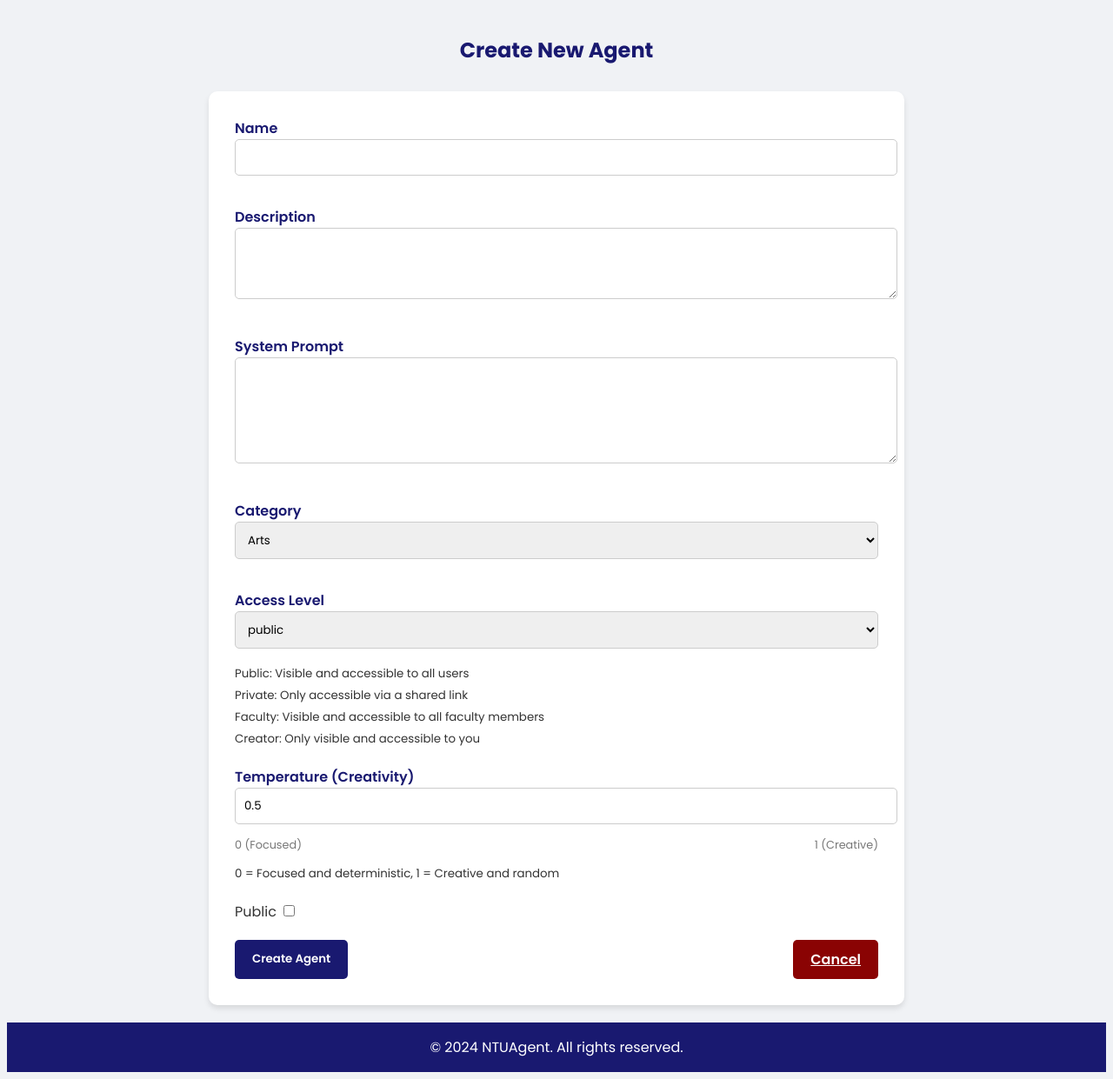
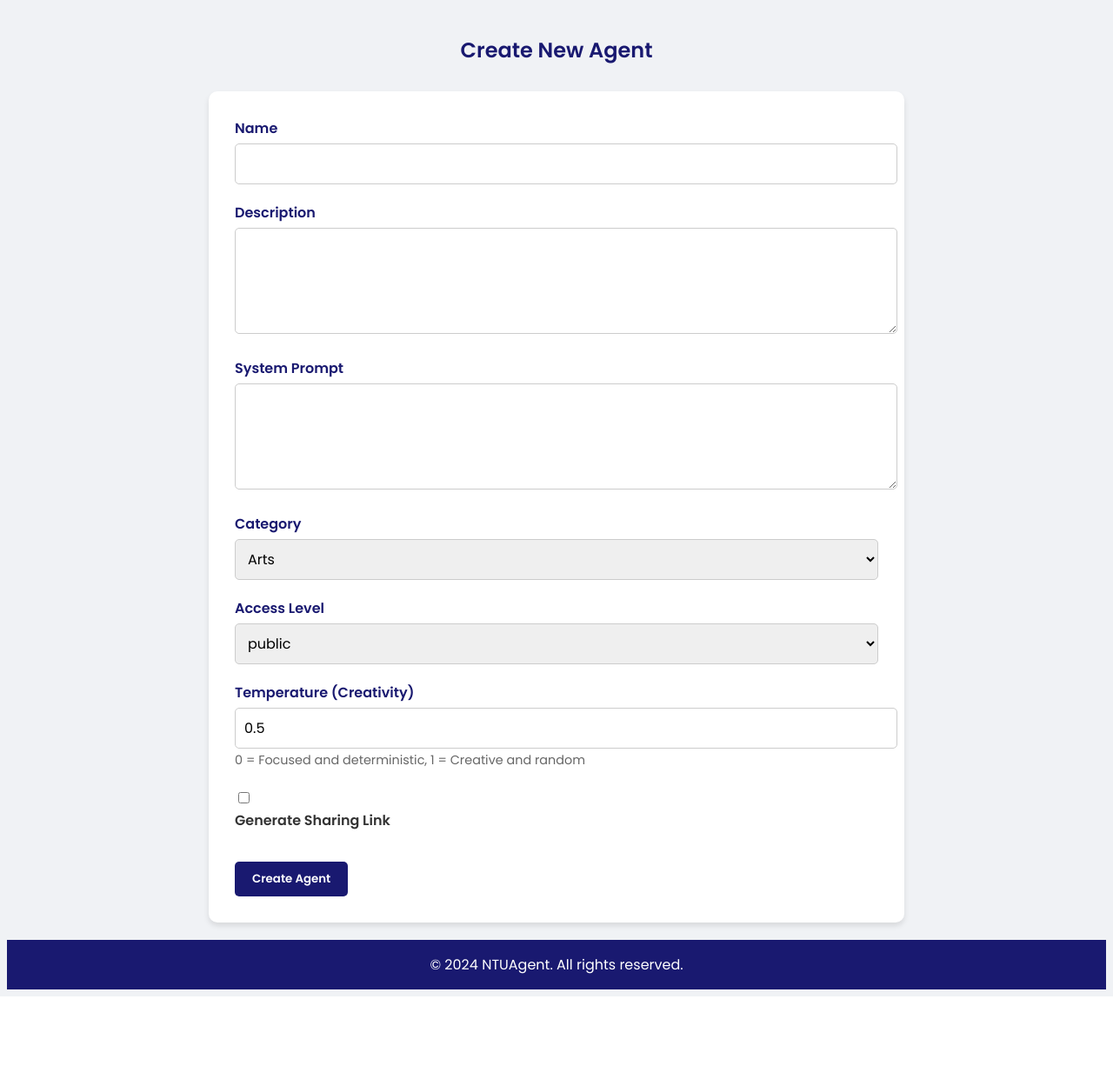
Before and after one commit to simonraj79/Ntu_Agent_Stage, a Flask app: page /create-agent in a window 1280 px wide. Shown: the part 90-1331 px from the top of the page at 87% size. After the commit the page ends 1236 px from the top, so only its background shows below. Run offline with Flask 3, Linux system fonts and the light colour scheme; the visitor is signed in with stand-in values (Sample User, id 1); data comes from the database, SQL or seed files in the repository; some libraries are stand-ins or nearby versions.

Commit message:
feat: Add generate_sharing_link option to AgentForm

```diff
--- a/app/forms.py
+++ b/app/forms.py
@@ -1,6 +1,6 @@
 # app/forms.py
 from flask_wtf import FlaskForm
-from wtforms import StringField, TextAreaField, SelectField, PasswordField, SubmitField, DecimalField, BooleanField
+from wtforms import StringField, TextAreaField, SelectField, DecimalField, BooleanField, SubmitField, PasswordField
 from wtforms.validators import DataRequired, Length, Email, EqualTo, NumberRange
 from app.models.agent import AccessLevel
 
@@ -12,7 +12,8 @@ class AgentForm(FlaskForm):
     access_level = SelectField('Access Level', choices=[(level.name, level.value) for level in AccessLevel])
     temperature = DecimalField('Temperature (Creativity)', default=0.5, places=1, validators=[NumberRange(min=0, max=1)],
                                description='0 = Focused and deterministic, 1 = Creative and random')
-    is_public = BooleanField('Public', default=False)  # Added this line
+    generate_sharing_link = BooleanField('Generate Sharing Link', default=False)
+    submit = SubmitField('Create Agent')
 
     def __init__(self, *args, **kwargs):
         super(AgentForm, self).__init__(*args, **kwargs)
--- a/app/routes/agents.py
+++ b/app/routes/agents.py
@@ -11,6 +11,10 @@ from datetime import datetime, timedelta
 from app.forms import AgentForm, DeleteAgentForm
 from app.models.agent import AccessLevel
 from urllib.parse import urlencode
+from app.models.agent import AccessLevel
+from app.utils.token_generator import generate_share_token, create_share_url
+
+
 
 bp = Blueprint('agents', __name__)
 
@@ -40,18 +44,67 @@ def create_agent():
             system_prompt=form.system_prompt.data,
             creator_id=current_user.id,
             category_id=form.category_id.data,
-            is_public=form.is_public.data,
-            temperature=form.temperature.data,
-            access_level=AccessLevel[form.access_level.data]
+            access_level=AccessLevel[form.access_level.data],
+            temperature=form.temperature.data
         )
-        if agent.access_level == AccessLevel.PRIVATE:
-            agent.generate_access_token()
+        if form.generate_sharing_link.data:
+            agent.generate_sharing_link()
         db.session.add(agent)
         db.session.commit()
         flash('Agent created successfully!', 'success')
         return redirect(url_for('agents.agent_directory'))
+    return render_template('create_agent.html', form=form)
 
-    return render_template('create_agent.html', form=form)
+@bp.route('/edit-agent/<int:agent_id>', methods=['GET', 'POST'])
+@login_required
+def edit_agent(agent_id):
+    agent = Agent.query.get_or_404(agent_id)
+    if agent.creator_id != current_user.id:
+        flash('You do not have permission to edit this agent.', 'error')
+        return redirect(url_for('agents.agent_directory'))
+
+    form = AgentForm(obj=agent)
+    form.category_id.choices = [(c.id, c.name) for c in AgentCategory.query.all()]
+
+    # Create an instance of DeleteAgentForm
+    delete_form = DeleteAgentForm()
+
+    if form.validate_on_submit():
+        form.populate_obj(agent)
+        agent.access_level = AccessLevel[form.access_level.data]
+        if form.generate_sharing_link.data and not agent.sharing_link:
+            agent.generate_sharing_link()
+        elif not form.generate_sharing_link.data:
+            agent.sharing_link = None
+        db.session.commit()
+        flash('Agent updated successfully.', 'success')
+        return redirect(url_for('agents.agent_details', agent_id=agent.id))
+
+    return render_template('edit_agent.html', form=form, agent=agent, delete_form=delete_form)
+
+@bp.route('/regenerate-link/<int:agent_id>', methods=['POST'])
+@login_required
+def regenerate_link(agent_id):
+    agent = Agent.query.get_or_404(agent_id)
+    if agent.creator_id != current_user.id:
+        return jsonify({'error': 'Permission denied'}), 403
+    agent.regenerate_sharing_link()
+    return jsonify({'new_link': agent.sharing_link})
+
+@bp.route('/shared-agent/<string:token>')
+@login_required
+def access_shared_agent(token):
+    agent = Agent.query.filter_by(sharing_link=token).first_or_404()
+    return redirect(url_for('agents.chat', agent_id=agent.id))
+
+@bp.route('/agent/<int:agent_id>')
+@login_required
+def agent_details(agent_id):
+    agent = Agent.query.get_or_404(agent_id)
+    if agent.creator_id != current_user.id and agent.access_level != AccessLevel.PUBLIC:
+        flash('You do not have permission to view this agent.', 'error')
+        return redirect(url_for('agents.agent_directory'))
+    return render_template('agent_details.html', agent=agent)
 
 @bp.route('/chat/<int:agent_id>', methods=['GET', 'POST'])
 @login_required
@@ -216,35 +269,30 @@ def conversation_history():
 @bp.route('/agent-directory')
 @login_required
 def agent_directory():
-    user_agents = Agent.query.filter(or_(Agent.creator_id == current_user.id,
-                                         Agent.collaborators.any(user_id=current_user.id))).all()
-    other_agents = Agent.query.filter(Agent.creator_id != current_user.id,
-                                      Agent.access_level == AccessLevel.PUBLIC).all()
+    page = request.args.get('page', 1, type=int)
+
+    # Query for user's agents with pagination
+    user_agents = Agent.query.filter(
+        or_(Agent.creator_id == current_user.id,
+            Agent.collaborators.any(user_id=current_user.id))
+    ).order_by(Agent.created_at.desc()).paginate(page=page, per_page=12)
+
+    # Query for other public agents, limited to 5
+    other_agents = Agent.query.filter(
+        Agent.creator_id != current_user.id,
+        Agent.access_level == AccessLevel.PUBLIC
+    ).order_by(Agent.created_at.desc()).limit(5).all()
+
+    # Query for categories
     categories = AgentCategory.query.all()
-    return render_template('agent_directory.html', user_agents=user_agents,
-                           other_agents=other_agents, categories=categories)
 
-@bp.route('/edit-agent/<int:agent_id>', methods=['GET', 'POST'])
-@login_required
-def edit_agent(agent_id):
-    agent = Agent.query.get_or_404(agent_id)
-    if agent.creator_id != current_user.id:
-        flash('You do not have permission to edit this agent.')
-        return redirect(url_for('agents.agent_directory'))
+    return render_template('agent_directory.html',
+                           user_agents=user_agents,
+                           other_agents=other_agents,
+                           categories=categories,
+                           AccessLevel=AccessLevel)
 
-    form = AgentForm(obj=agent)
-    if form.validate_on_submit():
-        form.populate_obj(agent)
-        agent.category_id = form.category_id.data
 
-        if agent.access_level == AccessLevel.PRIVATE and not agent.access_token:
-            agent.generate_access_token()
-
-        db.session.commit()
-        flash('Agent updated successfully.')
-        return redirect(url_for('agents.agent_directory'))
-
-    return render_template('edit_agent.html', form=form, agent=agent, delete_form=DeleteAgentForm())
 
 @bp.route('/delete-agent/<int:agent_id>', methods=['POST'])
 @login_required
--- a/app/static/css/create_agent.css
+++ b/app/static/css/create_agent.css
@@ -1,3 +1,5 @@
+/* app/static/css/create_agent.css */
+
 :root {
     --ntu-midnight-blue: #191970;
     --ntu-crimson-red: #8A0303;
@@ -23,43 +25,56 @@ h2 {
     color: var(--ntu-midnight-blue);
     text-align: center;
     margin-bottom: 30px;
+    font-weight: 600;
 }
 
 .create-agent-form {
     background-color: var(--card-background);
-    padding: 30px;
     border-radius: 10px;
     box-shadow: 0 4px 6px rgba(0, 0, 0, 0.1);
+    padding: 30px;
 }
 
-.form-label {
-    font-weight: 600;
-    color: var(--ntu-midnight-blue);
-    margin-bottom: 5px;
+.form-group {
+    margin-bottom: 20px;
 }
 
-.form-control, .form-select, .form-range {
+label {
+    display: block;
+    margin-bottom: 5px;
+    color: var(--ntu-midnight-blue);
+    font-weight: 600;
+}
+
+.form-control {
     width: 100%;
     padding: 10px;
-    margin-bottom: 15px;
     border: 1px solid #ccc;
     border-radius: 5px;
     font-family: var(--font-family);
+    font-size: 16px;
 }
 
-.form-control:focus, .form-select:focus {
+.form-control:focus {
     border-color: var(--ntu-midnight-blue);
     outline: none;
     box-shadow: 0 0 0 2px rgba(25, 25, 112, 0.2);
 }
 
-.form-check {
-    margin-bottom: 20px;
+textarea.form-control {
+    min-height: 100px;
 }
 
-.form-check-input:checked {
-    background-color: var(--ntu-midnight-blue);
-    border-color: var(--ntu-midnight-blue);
+.form-check {
+    margin-top: 10px;
+}
+
+.form-check-input {
+    margin-right: 10px;
+}
+
+.form-check-label {
+    color: var(--text-color);
 }
 
 .btn {
@@ -69,7 +84,7 @@ h2 {
     cursor: pointer;
     font-family: var(--font-family);
     font-weight: 600;
-    transition: background-color 0.3s, color 0.3s;
+    transition: background-color 0.3s ease;
 }
 
 .btn-primary {
@@ -86,26 +101,50 @@ h2 {
     opacity: 0.9;
 }
 
-.range-slider {
-    position: relative;
-    margin-bottom: 10px;
+.form-text {
+    font-size: 0.9em;
+    color: #666;
+    margin-top: 5px;
+}
+
+/* Styling for the temperature range input */
+input[type="range"] {
+    width: 100%;
+    margin-top: 10px;
+    -webkit-appearance: none;
+    background: transparent;
+}
+
+input[type="range"]::-webkit-slider-thumb {
+    -webkit-appearance: none;
+    height: 16px;
+    width: 16px;
+    border-radius: 50%;
+    background: var(--ntu-midnight-blue);
+    cursor: pointer;
+    margin-top: -5px;
+}
+
+input[type="range"]::-webkit-slider-runnable-track {
+    width: 100%;
+    height: 6px;
+    background: #ddd;
+    border-radius: 3px;
 }
 
 .range-labels {
     display: flex;
     justify-content: space-between;
-    font-size: 0.8em;
-    color: #777;
+    margin-top: 5px;
 }
 
-.form-group {
-    margin-bottom: 20px;
+.range-labels span {
+    font-size: 0.8em;
+    color: #666;
 }
 
-.form-actions {
-    display: flex;
-    justify-content: space-between;
-    margin-top: 20px;
+.mt-3 {
+    margin-top: 15px;
 }
 
 @media (max-width: 768px) {
--- a/app/templates/create_agent.html
+++ b/app/templates/create_agent.html
@@ -3,6 +3,7 @@
 
 {% block extra_head %}
 <link rel="stylesheet" href="{{ url_for('static', filename='css/create_agent.css') }}">
+<link href="https://fonts.googleapis.com/css2?family=Poppins:wght@300;400;600&display=swap" rel="stylesheet">
 {% endblock %}
 
 {% block content %}
@@ -11,50 +12,38 @@
     <form method="POST" class="create-agent-form">
         {{ form.hidden_tag() }}
         <div class="form-group">
-            {{ form.name.label(class="form-label") }}
-            {{ form.name(class="form-control", required=true) }}
+            {{ form.name.label }}
+            {{ form.name(class="form-control") }}
         </div>
         <div class="form-group">
-            {{ form.description.label(class="form-label") }}
-            {{ form.description(class="form-control", rows=3, required=true) }}
+            {{ form.description.label }}
+            {{ form.description(class="form-control") }}
         </div>
         <div class="form-group">
-            {{ form.system_prompt.label(class="form-label") }}
-            {{ form.system_prompt(class="form-control", rows=5, required=true) }}
+            {{ form.system_prompt.label }}
+            {{ form.system_prompt(class="form-control") }}
         </div>
         <div class="form-group">
-            {{ form.category_id.label(class="form-label") }}
-            {{ form.category_id(class="form-select", required=true) }}
+            {{ form.category_id.label }}
+            {{ form.category_id(class="form-control") }}
         </div>
         <div class="form-group">
-            {{ form.access_level.label(class="form-label") }}
-            {{ form.access_level(class="form-select", required=true) }}
-            <small class="form-text text-muted">
-                Public: Visible and accessible to all users<br>
-                Private: Only accessible via a shared link<br>
-                Faculty: Visible and accessible to all faculty members<br>
-                Creator: Only visible and accessible to you
-            </small>
+            {{ form.access_level.label }}
+            {{ form.access_level(class="form-control") }}
         </div>
         <div class="form-group">
-            {{ form.temperature.label(class="form-label") }}
-            <div class="range-slider">
-                {{ form.temperature(class="form-range", min=0, max=1, step=0.1) }}
-                <div class="range-labels">
-                    <span>0 (Focused)</span>
-                    <span>1 (Creative)</span>
-                </div>
-            </div>
+            {{ form.temperature.label }}
+            {{ form.temperature(class="form-control") }}
             <small class="form-text text-muted">{{ form.temperature.description }}</small>
         </div>
         <div class="form-group">
-            {{ form.is_public.label(class="form-check-label") }}
-            {{ form.is_public(class="form-check-input") }}
+            {{ form.generate_sharing_link(class="form-check-input") }}
+            {{ form.generate_sharing_link.label(class="form-check-label") }}
         </div>
-        <div class="form-actions">
-            <button type="submit" class="btn btn-primary">Create Agent</button>
-            <a href="{{ url_for('agents.agent_directory') }}" class="btn btn-secondary">Cancel</a>
-        </div>
-    </form>
+
+
+{{ form.submit(class="btn btn-primary mt-3") }}
+
+</form>
 </div>
 {% endblock %}
```
Also changed, not shown: app/models/agent.py (+14 -7 lines), app/static/css/agent_directory.css (+85 -32 lines), app/static/js/agent_management.js (added, +49 -0 lines), app/templates/agent_directory.html (+47 -29 lines), app/templates/edit_agent.html (+56 -33 lines), app/utils/token_generator.py (added, +8 -0 lines), migrations/versions/b7069b78670a_add_sharing_link_to_agent_model.py (added, +42 -0 lines), migrations/versions/effec35d4d86_add_share_token_and_is_shared_to_agent_.py (added, +40 -0 lines).
